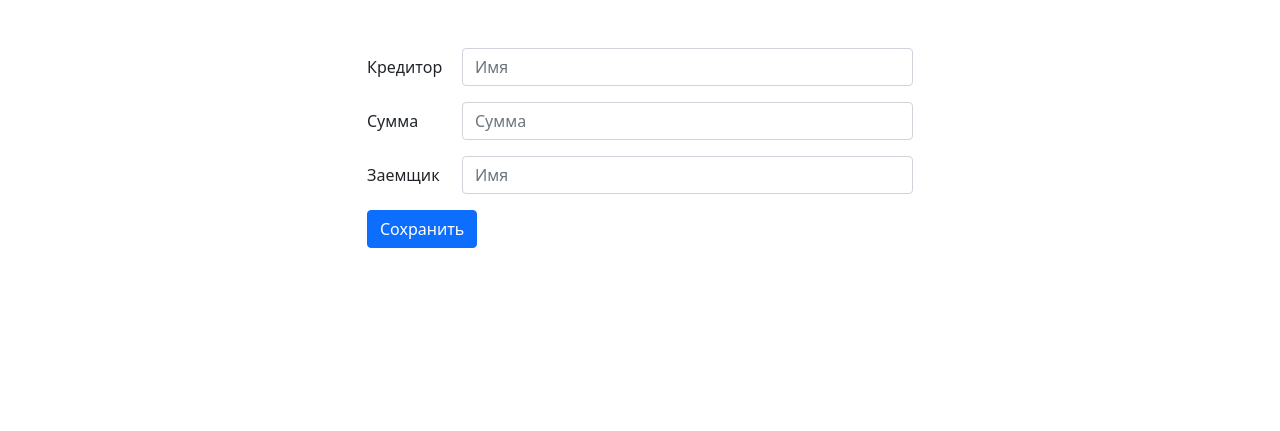
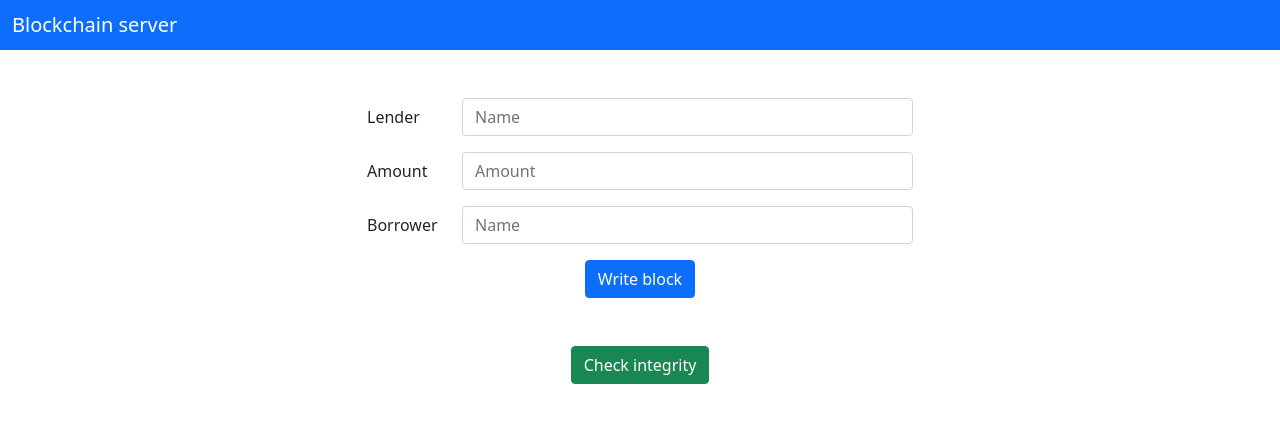
Before and after one commit to maninserg/blockchain_server, a Flask app: page / in a window 1280 px wide. Shown: the top 431 px of the page. Run offline with Flask 2, Linux system fonts and the light colour scheme.

Commit message:
Add checking blocks to server

```diff
--- a/server.py
+++ b/server.py
@@ -22,5 +22,11 @@ def index():
     return render_template("index.html")
 
 
+@app.route("/checking", methods=['GET'])
+def check():
+    results = check_blocks()
+    return render_template("index.html", results=results)
+
+
 if __name__ == "__main__":
     app.run(debug=True)
--- a/templates/base.html
+++ b/templates/base.html
@@ -2,10 +2,16 @@
 <html lang="en">
 	<head>
 		<meta charset="UTF-8">
-		<title>Blockchain test</title>
+		<title>Blockchain server</title>
 		<link href="https://cdn.jsdelivr.net/npm/bootstrap@5.0.0-beta3/dist/css/bootstrap.min.css" rel="stylesheet" integrity="sha384-eOJMYsd53ii+scO/bJGFsiCZc+5NDVN2yr8+0RDqr0Ql0h+rP48ckxlpbzKgwra6" crossorigin="anonymous">
 	</head>
 	<body>
+		<nav class="navbar navbar-dark bg-primary">
+  			<div class="container-fluid">
+    				<span class="navbar-brand mb-0 h1">Blockchain server</span>
+  			</div>
+		</nav>
+
 		<div class="container">
 			<div class="row">
 				<div class="col-6 mx-auto mt-5">
@@ -15,5 +21,22 @@
 				</div>
 			</div>
 		</div>
+		<div class="container">
+			<div class="row">
+				<div class="col-6 mx-auto mt-5 text-center">
+					<form action="{{ url_for('check') }}" method="GET">
+						<button type="submit" class="btn btn-success">Check integrity</button>
+					</form>
+				</div>
+			</div>
+			<div class="row">
+				<div class="col-6 mx-auto mt-5">
+					{% block checking %}
+
+					{% endblock %}
+				</div>
+			</div>
+
+		</div>
 	</body>
 </html>
--- a/templates/index.html
+++ b/templates/index.html
@@ -4,27 +4,40 @@
 
 <form action="{{ url_for("index") }}" method="POST">
   <div class="row mb-3">
-    <label for="inputLender" class="col-sm-2 col-form-label">Кредитор</label>
+	  <label for="inputLender" class="col-sm-2 col-form-label">Lender</label>
     <div class="col-sm-10">
-	    <input type="text" class="form-control" id="inputLender" placeholder="Имя" name="lender" value="{{ request.form.get('lender', '') }}">
+	    <input type="text" class="form-control" id="inputLender" placeholder="Name" name="lender" value="{{ request.form.get('lender', '') }}">
     </div>
   </div>
 
   <div class="row mb-3">
-    <label for="inputAmount" class="col-sm-2 col-form-label">Сумма</label>
+    <label for="inputAmount" class="col-sm-2 col-form-label">Amount</label>
     <div class="col-sm-10">
-	    <input type="text" class="form-control" id="inputAmount" placeholder="Сумма" name="amount" value="{{ request.form.get('amount', '') }}">
+	    <input type="text" class="form-control" id="inputAmount" placeholder="Amount" name="amount" value="{{ request.form.get('amount', '') }}">
     </div>
   </div>
 
   <div class="row mb-3">
-    <label for="inputBorrower" class="col-sm-2 col-form-label">Заемщик</label>
+    <label for="inputBorrower" class="col-sm-2 col-form-label">Borrower</label>
     <div class="col-sm-10">
-	    <input type="text" class="form-control" id="inputBorrower" placeholder="Имя" name="borrower" value="{{ request.form.get('borrower', '') }}">
+	    <input type="text" class="form-control" id="inputBorrower" placeholder="Name" name="borrower" value="{{ request.form.get('borrower', '') }}">
     </div>
   </div>
-
-  <button type="submit" class="btn btn-primary">Сохранить</button>
+	<div class="col-6 mx-auto mt-2 text-center">
+  		<button type="submit" class="btn btn-primary">Write block</button>
+	</div>
 
 </form>
+
 {% endblock %}
+
+
+{% block checking %}
+
+	{% for res in results %}
+	<div class="result">
+		block {{ res['block'] }} : {{ res['result'] }}
+	</div>
+	{% endfor %}
+
+{% endblock %}
```
Also changed, not shown: 5 other files.
